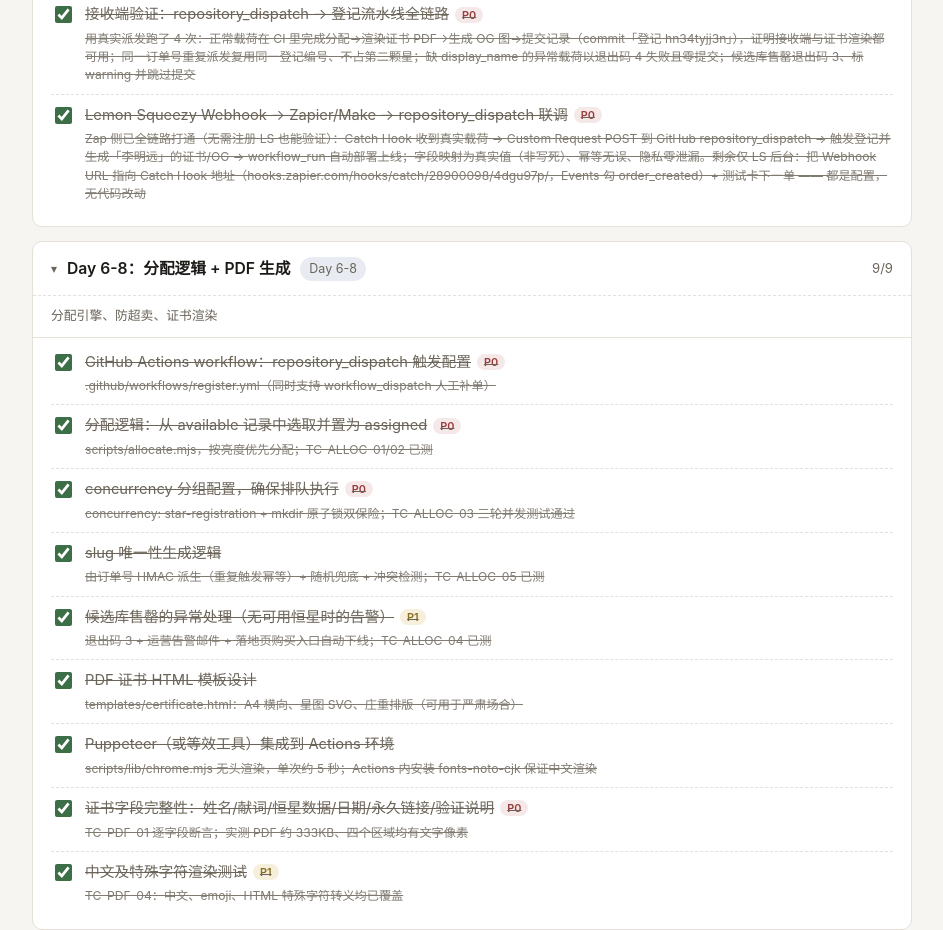
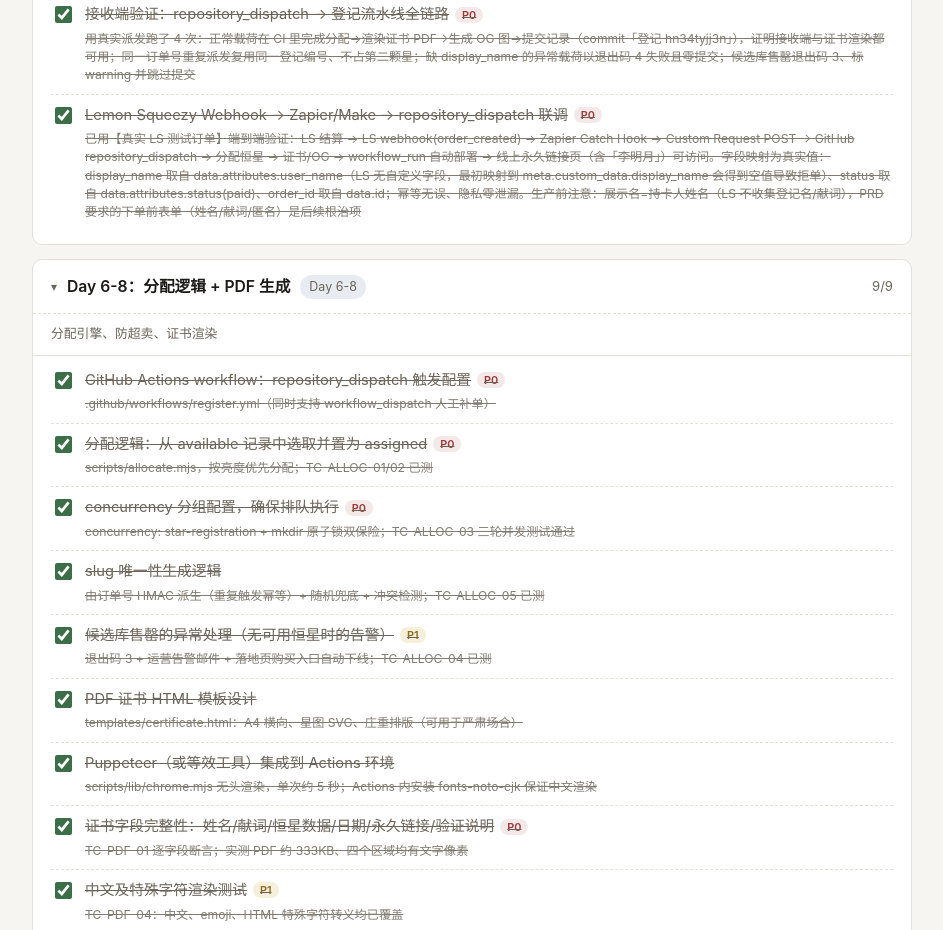
Before and after one commit to star-foundation/star.org, a website: page docs/star-org-checklist.html in a window 1280 px wide. Shown: the part 2175-3105 px from the top of the page, without its empty margins (168-1111 px from the left). Drawn offline with Linux system fonts and the light colour scheme.

Commit message:
checklist：真实 LS 测试订单端到端验证通过（含 display_name 回退到 user_name）

```diff
--- a/docs/star-org-checklist.html
+++ b/docs/star-org-checklist.html
@@ -338,7 +338,7 @@ const DATA = [
       { t: "接收端验证：repository_dispatch → 登记流水线全链路", tag: "p0", done: true,
         note: "用真实派发跑了 4 次：正常载荷在 CI 里完成分配→渲染证书 PDF→生成 OG 图→提交记录（commit「登记 hn34tyjj3n」），证明接收端与证书渲染都可用；同一订单号重复派发复用同一登记编号、不占第二颗星；缺 display_name 的异常载荷以退出码 4 失败且零提交；候选库售罄退出码 3、标 warning 并跳过提交" },
       { t: "Lemon Squeezy Webhook → Zapier/Make → repository_dispatch 联调", tag: "p0", done: true,
-        note: "Zap 侧已全链路打通（无需注册 LS 也能验证）：Catch Hook 收到真实载荷 → Custom Request POST 到 GitHub repository_dispatch → 触发登记并生成「李明远」的证书/OG → workflow_run 自动部署上线；字段映射为真实值（非写死）、幂等无误、隐私零泄漏。剩余仅 LS 后台：把 Webhook URL 指向 Catch Hook 地址（hooks.zapier.com/hooks/catch/28900098/4dgu97p/，Events 勾 order_created）+ 测试卡下一单 —— 都是配置，无代码改动" },
+        note: "已用【真实 LS 测试订单】端到端验证：LS 结算 → LS webhook(order_created) → Zapier Catch Hook → Custom Request POST → GitHub repository_dispatch → 分配恒星 → 证书/OG → workflow_run 自动部署 → 线上永久链接页（含「李明月」）可访问。字段映射为真实值：display_name 取自 data.attributes.user_name（LS 无自定义字段，最初映射到 meta.custom_data.display_name 会得到空值导致拒单）、status 取自 data.attributes.status(paid)、order_id 取自 data.id；幂等无误、隐私零泄漏。生产前注意：展示名=持卡人姓名（LS 不收集登记名/献词），PRD 要求的下单前表单（姓名/献词/匿名）是后续根治项" },
     ],
   },
   {
```
